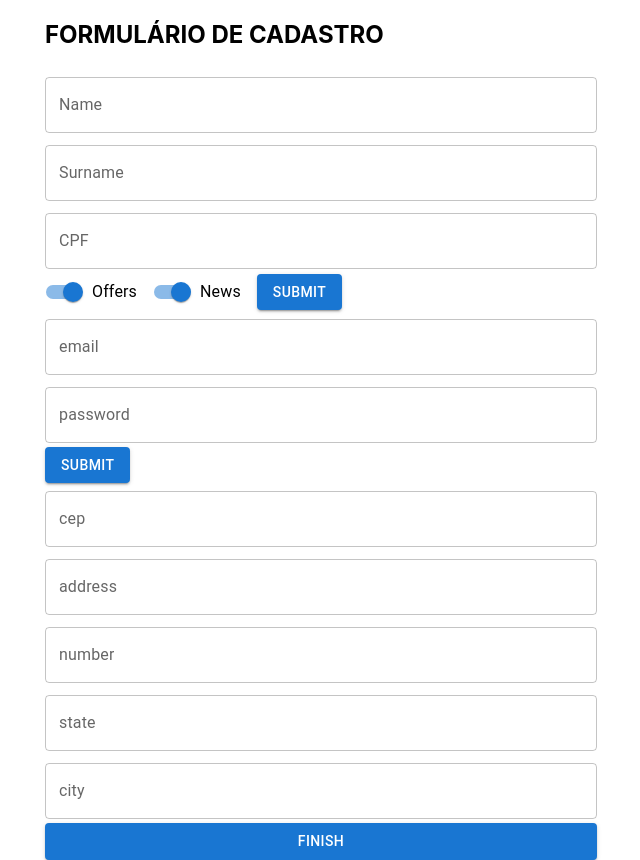
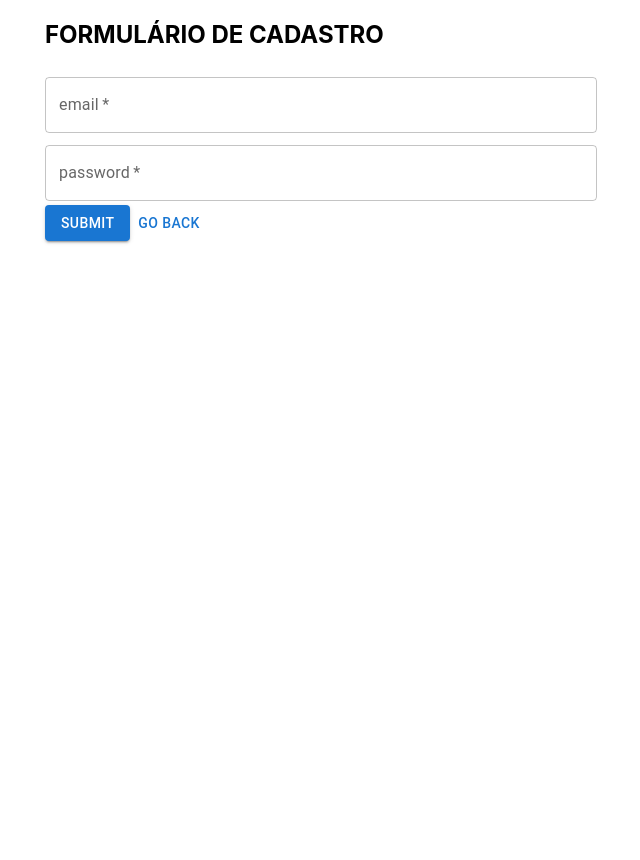
Before and after one commit to GabrielBarrosAffonso/functionComponent-Form, a React (Create React App) app: page / in a window 1280 px wide. Shown: the whole page, without its empty margins (319-959 px from the left). After the commit the page ends 800 px from the top, so only its background shows below. Built offline with nearby package versions, Linux system fonts and the light colour scheme.

Commit message:
Switch between forms function added based on an Array, example of a switch function added too

```diff
--- a/src/components/MainForm/MainForm.jsx
+++ b/src/components/MainForm/MainForm.jsx
@@ -1,16 +1,45 @@
-import React from "react";
+import React, { useState } from "react";
 import PersonalData from "./PersonalData";
 import UserData from "./UserData";
 import ShippingData from "./ShippingData";
 
 function MainForm({onSend, validateCPF}){
+    const [actualStep, setActualStep] = useState(0)
+    const forms = [
+        <UserData onSend={nextStep}/>,
+        <PersonalData onSend={nextStep} validateCPF={validateCPF}/>,
+        <ShippingData onSend={onSend}/>
+    ]
+
+    function nextStep(){
+        setActualStep(actualStep+1)
+    }
+
+    function previousStep(){
+        setActualStep(actualStep-1)
+    }
+
     return(
         <div>
-           <PersonalData onSend={onSend} validateCPF={validateCPF} />
-           <UserData />
-           <ShippingData />
+            {
+            /* {momentForm(actualStep)} */
+            forms[actualStep]
+            }
         </div>
     )
 }
 
+    // function momentForm(step){
+    //     switch(step){
+    //         case 0:
+    //             return <UserData onSend={nextStep}/>;
+    //         case 1:
+    //             return <PersonalData onSend={nextStep} validateCPF={validateCPF}/>
+    //         case 2:
+    //             return <ShippingData onSend={onSend}/>
+    //         default:
+    //             return <Typography> Error </Typography>
+    //     }
+    // }
+
 export default MainForm
--- a/src/components/MainForm/PersonalData.jsx
+++ b/src/components/MainForm/PersonalData.jsx
@@ -25,6 +25,7 @@ function PersonalData({onSend, validateCPF}){
                     }
                     setName(tempName)
                 }}
+                required
                 id="name"
                 label="Name"
                 variant="outlined"
@@ -32,6 +33,7 @@ function PersonalData({onSend, validateCPF}){
                 margin="dense"/>
 
                 <TextField
+                required
                 value={surname}
                 onChange={(e) => {
                     setSurname(e.target.value)
--- a/src/components/MainForm/UserData.jsx
+++ b/src/components/MainForm/UserData.jsx
@@ -1,13 +1,17 @@
 import React from "react";
 import {TextField, Button} from "@material-ui/core"
 
-function UserData(){
+function UserData({onSend}){
     return(
         <div>
-            <form>
-                <TextField id="email" label="email" type="email" variant="outlined" fullWidth={true} margin="dense"/>
-                <TextField id="password" label="password" type="password" variant="outlined" fullWidth={true} margin="dense"/>
+            <form onSubmit={(e) => {
+                e.preventDefault()
+                onSend();
+            }}>
+                <TextField required id="email" label="email" type="email" variant="outlined" fullWidth={true} margin="dense"/>
+                <TextField required id="password" label="password" type="password" variant="outlined" fullWidth={true} margin="dense"/>
                 <Button type="submit" variant="contained" color="primary"> Submit </Button>
+                <Button>Go Back</Button>
             </form>
         </div>
     )
```
